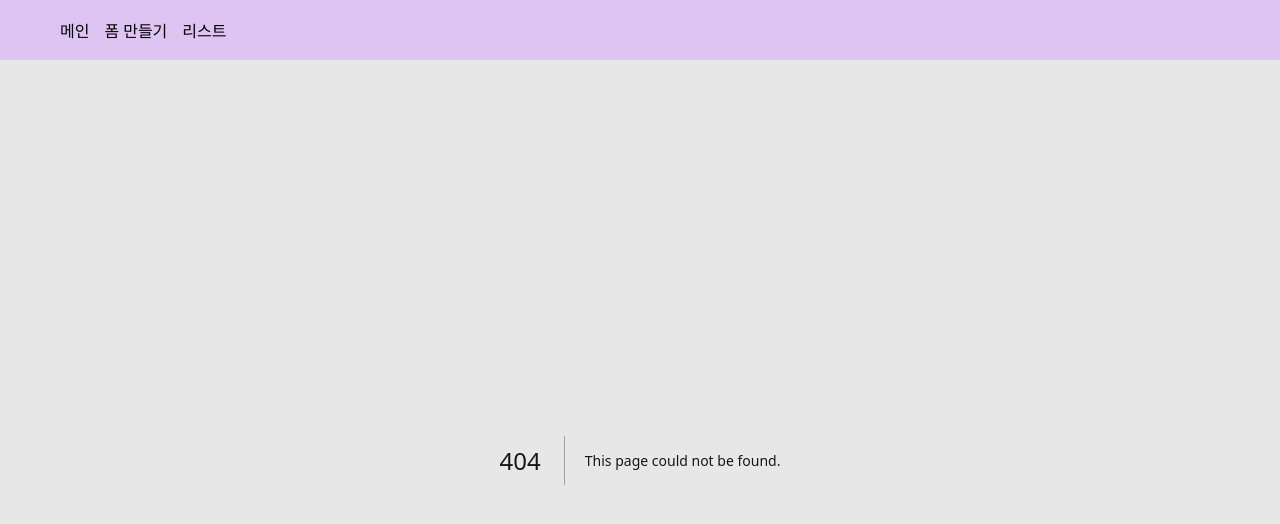
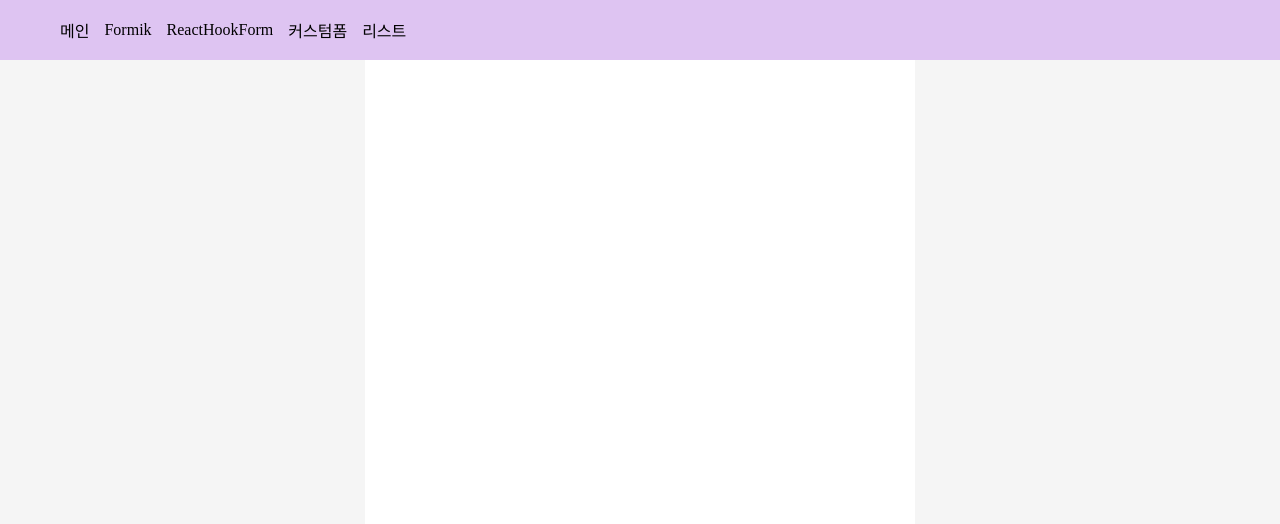
Before and after one commit to Abangpa1ace/Next13-Practice, a Next.js app: page /formik in a window 1280 px wide. Before the commit this address had no page. Shown: the top 524 px of the page. Built offline with nearby package versions, Linux system fonts and the light colour scheme.

Commit message:
[feat/formik] Formik 연습중

```diff
--- a/app/form/page.tsx
+++ b/app/form/page.tsx
@@ -11,7 +11,7 @@ function FormPage(): JSX.Element {
       <FormerContainer formId='my-form'>
         <InputText id="id" errors={['required', 'allowLwrNum']}/>
         <InputPassword id="password" errors={['required', 'needUprLwrNumChr']} useToggleReveal />
-        <InputPassword id="passwordConfirm" errors={['required', 'needUprLwrNumChr', 'equalPassword']} useToggleReveal />
+        <InputPassword id="passwordConform" errors={['required', 'needUprLwrNumChr', 'equalPassword']} useToggleReveal />
         <InputText id="email" type="email" errors={['required', 'email']} />
         <SingleCheck id="agreeCondition" label="필수 정보 활용에 동의해주세요." />
       </FormerContainer>
--- /dev/null
+++ b/app/formik/page.tsx
@@ -0,0 +1,35 @@
+'use client'
+import styled from '@emotion/styled';
+import { Formik } from 'formik';
+
+const initialValues = {
+  email: '',
+  password: '',
+  passwordConfirm: '',
+  name: '',
+}
+
+function FormikPage(): JSX.Element {
+  const handleSubmit = async (values: object) => {
+    console.log('values', values);
+  }
+
+  return (
+    <Container>
+      <Formik initialValues={initialValues} onSubmit={handleSubmit} />
+    </Container>
+  )
+}
+
+const Container = styled.section`
+  display: flex;
+  flex-direction: column;
+  row-gap: 15px;
+  width: 550px;
+  min-height: calc(100vh - 80px);
+  margin: 0 auto;
+  padding: 40px 20px;
+  background-color: #fff;
+`;
+
+export default FormikPage
--- a/app/layout.tsx
+++ b/app/layout.tsx
@@ -30,7 +30,7 @@ function layout({ children }: Props): JSX.Element {
 
 const MainLayout = styled.div`
   min-height: 100vh;
-  background-color: #e7e7e7;
+  background-color: #f5f5f5;
   padding: 60px 20px 0;
 `;
 
--- a/components/common/layout/Header.tsx
+++ b/components/common/layout/Header.tsx
@@ -6,7 +6,9 @@ function Header(): JSX.Element {
   return (
     <HeaderContainer>
       <NavItem href="/">메인</NavItem>
-      <NavItem href="/form">폼 만들기</NavItem>
+      <NavItem href="/formik">Formik</NavItem>
+      <NavItem href="/hook-form">ReactHookForm</NavItem>
+      <NavItem href="/form">커스텀폼</NavItem>
       <NavItem href="/list">리스트</NavItem>
     </HeaderContainer>
   )
--- a/constants/form/index.ts
+++ b/constants/form/index.ts
@@ -1,7 +1,7 @@
 export const InputKeyName = {
   id: '아이디',
   password: '비밀번호',
-  passwordConfirm: '비밀번호 확인',
+  passwordConform: '비밀번호 확인',
   email: '이메일',
   agreeCondition: '필수정보 동의',
 } as const;
--- a/package.json
+++ b/package.json
@@ -19,6 +19,7 @@
     "babel-plugin-less-for-styled-components": "^1.1.9",
     "eslint": "8.31.0",
     "eslint-config-next": "^13.1.2",
+    "formik": "^2.2.9",
     "next": "^13.1.2",
     "react": "^18.2.0",
     "react-dom": "^18.2.0",
@@ -26,6 +27,7 @@
     "recoil": "^0.7.6",
     "styled-components": "^5.3.6",
     "typescript": "4.9.4",
+    "yup": "^1.0.2",
     "zustand": "^4.2.0"
   },
   "devDependencies": {
```
Also changed, not shown: app/hook-form/page.tsx (added, +24 -0 lines), components/form/shared/inputs/InputPasswordWithConform.tsx (added, +29 -0 lines), 1 other file (tests, documents, lock files or other folders).
